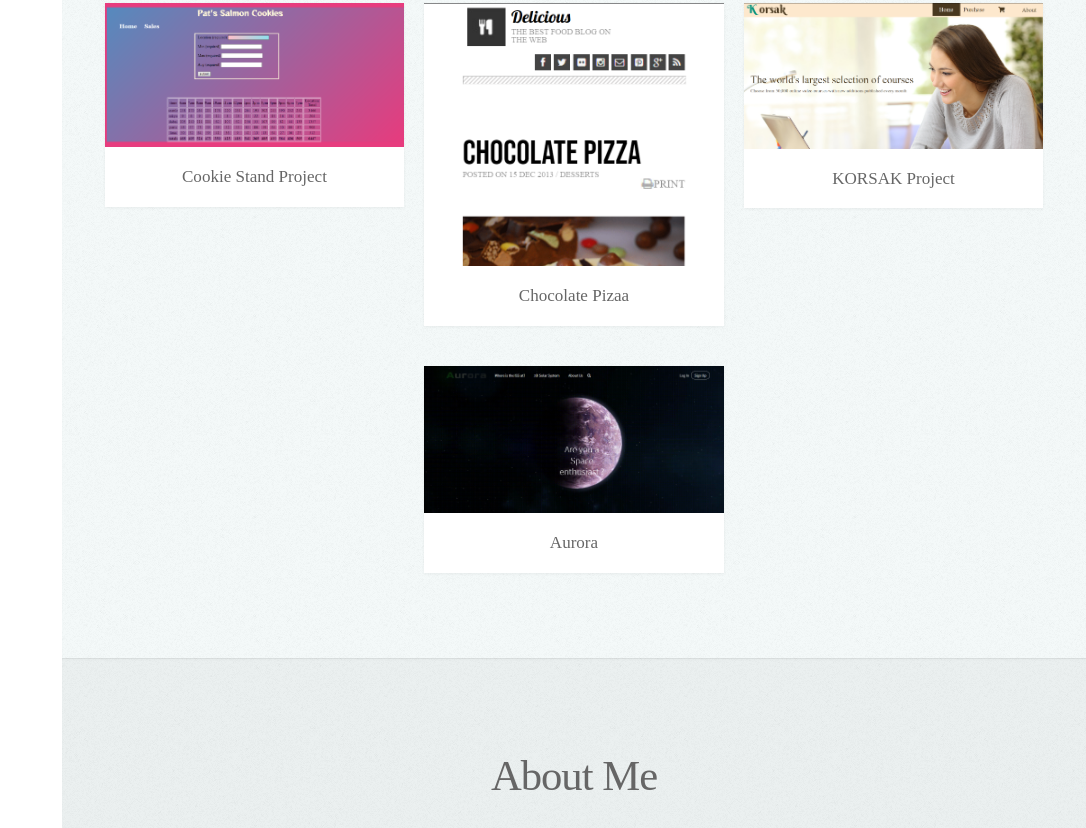
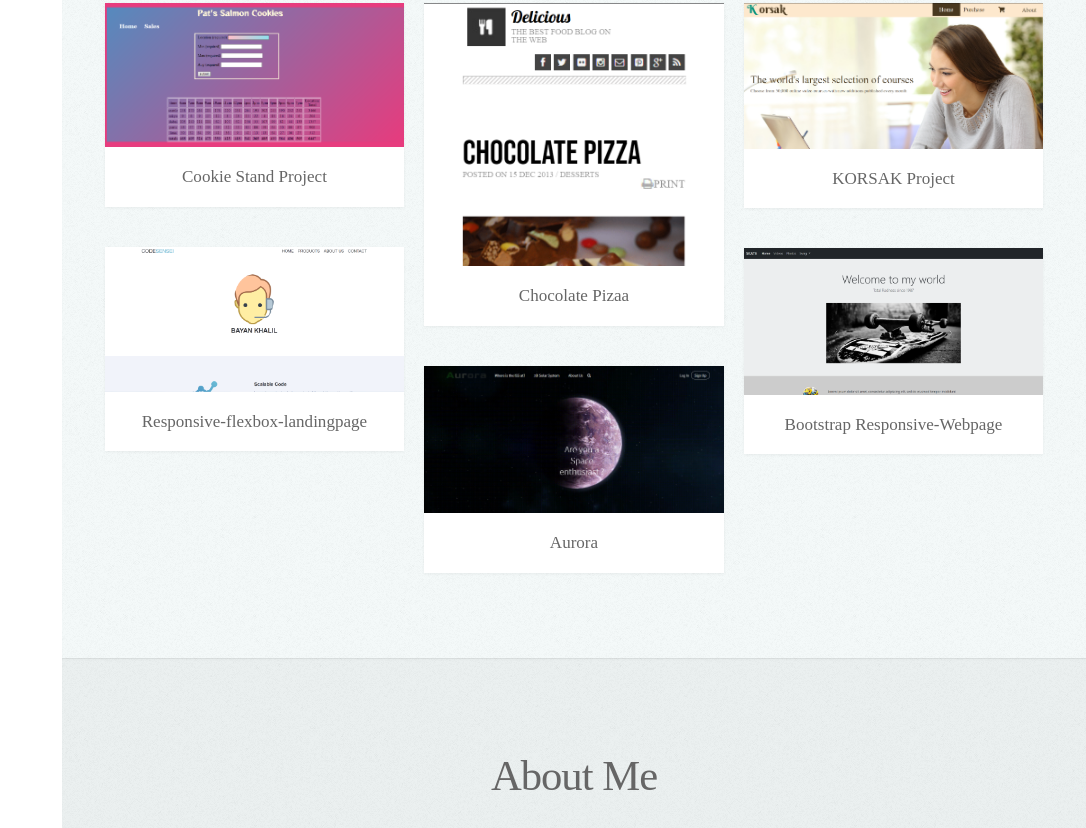
Before and after one commit to BayanKhalil/portfolio, a website: page public/index.html in a window 1280 px wide. Shown: the part 1032-1860 px from the top of the page, without its empty margins (194-1280 px from the left). Drawn offline with Linux system fonts and the light colour scheme; files whose address does not match are found by name; a web font is replaced by a local one.

Commit message:
adding projects

```diff
--- a/public/index.html
+++ b/public/index.html
@@ -92,9 +92,9 @@
 										</header>
 									</article>
 									<article class="item">
-										<!-- <a href="https://aurora-ltuc.herokuapp.com" class="image fit"><img src="images/aurora.png" alt="" /></a>
+										<a href="https://bayankhalil.github.io/flexbox-landingpage-starter/" class="image fit"><img src="images/flex-portfolio.png" alt="" /></a>
 										<header>
-											<h3>Aurora</h3> -->
+											<h3>Responsive-flexbox-landingpage</h3>
 										</header>
 									</article>
 								</div>
@@ -120,10 +120,10 @@
 										</header>
 									</article>
 									<article class="item">
-										<!-- <a href="#" class="image fit"><img src="images/pic07.jpg" alt="" /></a>
+										<a href="https://bayankhalil.github.io/bootstrap-5.1.3-dist-skate/" class="image fit"><img src="images/bootstrap-skate.png" alt="" /></a>
 										<header>
-											<h3>Orci Convallis</h3>
-										</header> -->
+											<h3>Bootstrap Responsive-Webpage </h3>
+										</header>
 									</article>
 								</div>
 							</div>
```
Also changed, not shown: public/images/bootstrap-skate.png (added), public/images/flex-portfolio.png (added).
